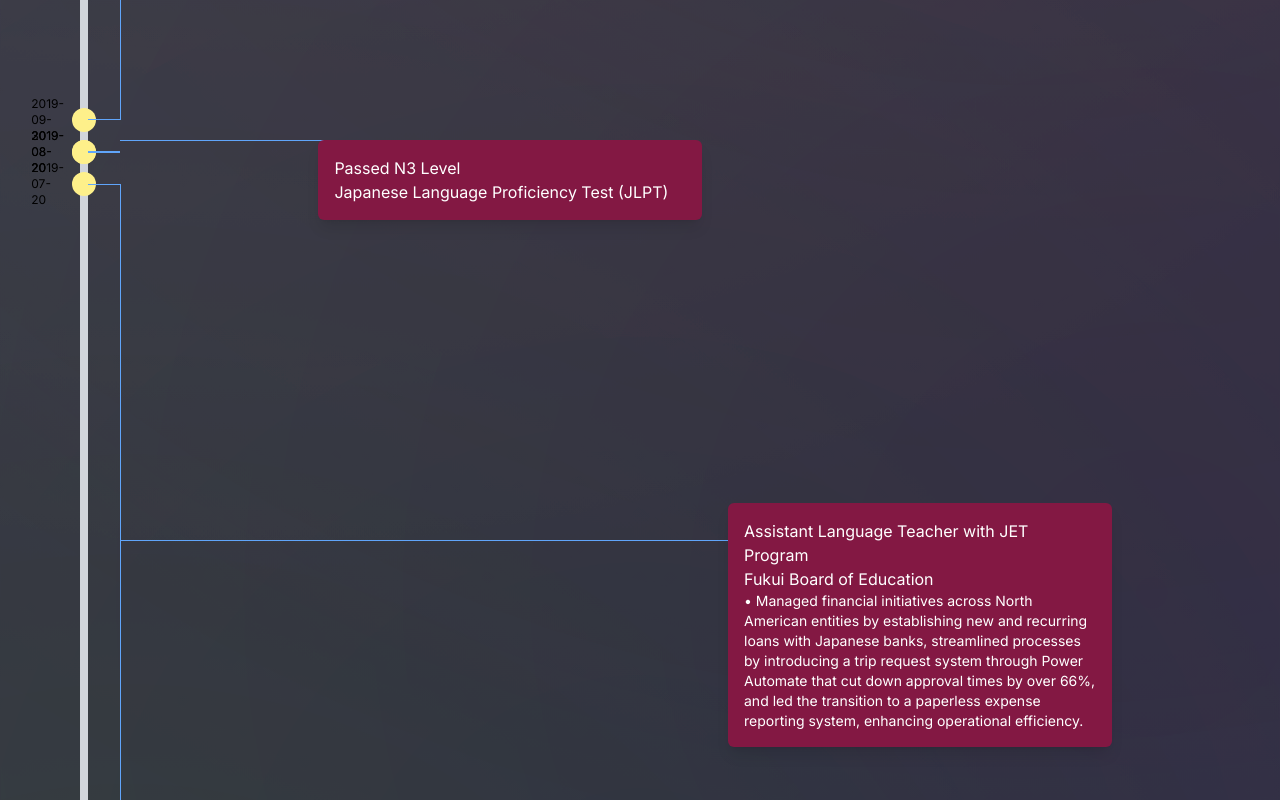
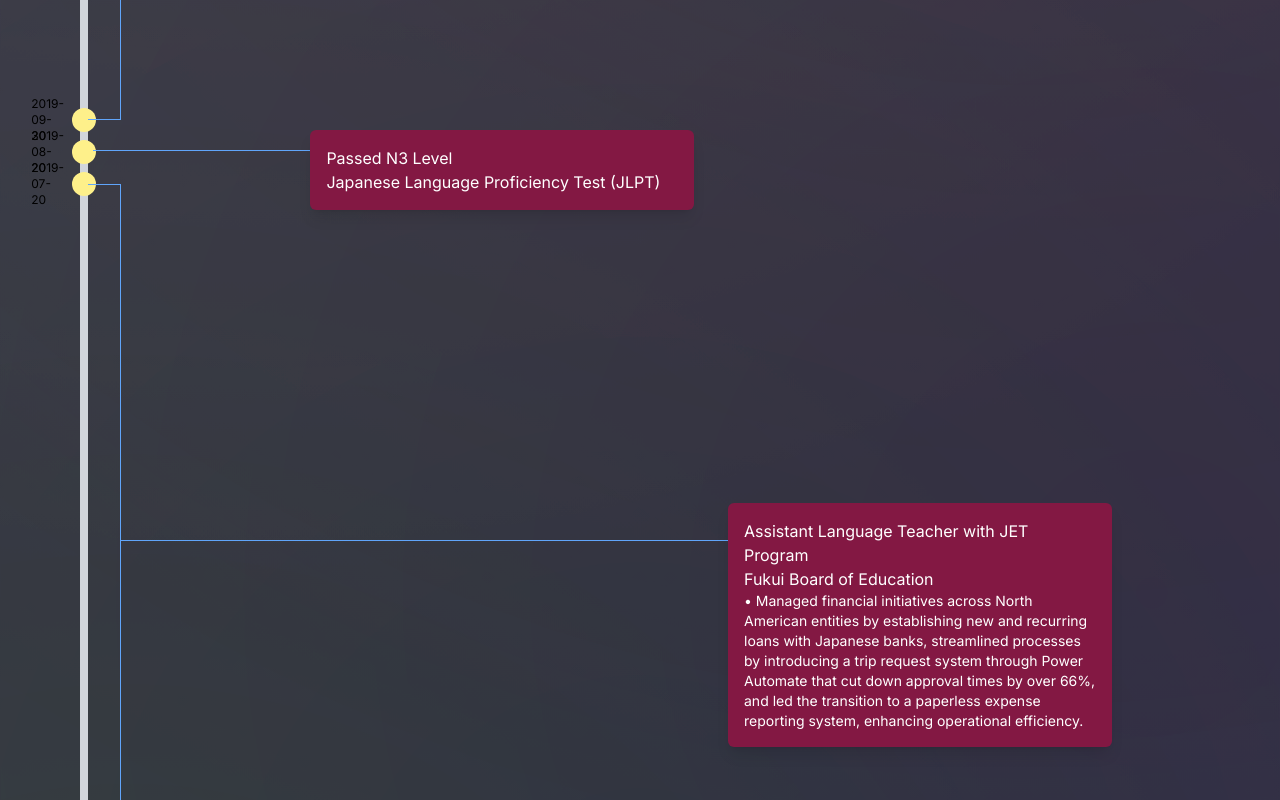
Before and after one commit to agrimes23/PortfolioSoftwareEngineer, a Next.js app: page /experience in a window 1280 px wide. Shown: the part 1860-2660 px from the top of the page. Built offline with nearby package versions, Linux system fonts and the light colour scheme.

Commit message:
one time event has been styled on experiences page

```diff
--- a/src/app/components/Timeline.tsx
+++ b/src/app/components/Timeline.tsx
@@ -91,11 +91,10 @@ const Timeline: React.FC = () => {
             minDate,
             maxDate
           );
-          const endPercentage = calculatePosition(
-            event.endDate,
-            minDate,
-            maxDate
-          );
+          // If startDate and endDate are the same, treat it as a one-day event
+          const endPercentage = event.startDate === event.endDate
+            ? startPercentage
+            : calculatePosition(event.endDate, minDate, maxDate);
 
           const midPercentage = (startPercentage + endPercentage) / 2;
 
--- a/src/app/components/TimelineBracket.tsx
+++ b/src/app/components/TimelineBracket.tsx
@@ -6,7 +6,7 @@ interface TimelineBracketProps {
     endDate: string;
     title: string;
     company: string;
-    description: string
+    description: string;
   };
   startPercentage: number;
   endPercentage: number;
@@ -22,8 +22,12 @@ const TimelineBracket: React.FC<TimelineBracketProps> = ({
   index,
 }) => {
   const getLineLengthAndPosition = (index: number) => {
-    if ((index) % 3 === 0) {
-      return { lineLength: "w-[20%]", boxPosition: "left-[20%]", hoverLength: "" }; // Short line, closer box
+    if (index % 3 === 0) {
+      return {
+        lineLength: "w-[20%]",
+        boxPosition: "left-[20%]",
+        hoverLength: "",
+      }; // Short line, closer box
     } else if (index % 3 === 1) {
       return { lineLength: "w-[50vw]", boxPosition: "left-[50vw]" }; // Medium line, middle box
     } else {
@@ -34,7 +38,7 @@ const TimelineBracket: React.FC<TimelineBracketProps> = ({
   const { lineLength, boxPosition } = getLineLengthAndPosition(index);
 
   return (
-    <div className="w-full ">
+    <div key={index} className="w-full ">
       {/* Start node */}
       <div
         className="absolute w-6 h-6 bg-yellow-200 rounded-full"
@@ -45,7 +49,28 @@ const TimelineBracket: React.FC<TimelineBracketProps> = ({
         </span>
       </div>
 
-      {/* End node */}
+      {/* Only render the end node if it's a multi-day event */}
+      {event.startDate === event.endDate ? (
+        <div className="w-full">
+          {/* Horizontal line extending to the text box */}
+          <div
+            className={`absolute bg-blue-400 h-[1px] group-hover:h-[3px] left-[0.8rem] group-hover:left-[2.3rem] transition-all duration-100 ${lineLength}`}
+            style={{ top: `${startPercentage + 0.3}%` }}
+          />
+
+          {/* Text box for one-day event */}
+          <div
+            className={`absolute bg-pink-900 text-white p-4 rounded-md w-96 shadow-lg transition-transform duration-100 group-hover:scale-125 ${boxPosition}`}
+            style={{ top: `${startPercentage - 0.3}%` }} // Adjust position slightly for better alignment
+          >
+            <h3>{event.title}</h3>
+            <h3>{event.company}</h3>
+            <p className="text-sm">{event.description}</p>
+          </div>
+        </div>
+      ) : (
+        <>
+          {/* End node for multi-day events */}
           <div
             className="absolute w-6 h-6 bg-yellow-200 rounded-full"
             style={{ top: `${endPercentage}%`, left: "-0.5rem" }}
@@ -54,7 +79,6 @@ const TimelineBracket: React.FC<TimelineBracketProps> = ({
               {event.endDate}
             </span>
           </div>
-
           {/* Midpoint node (the bracket) */}
           <div
             className="absolute ml-20"
@@ -103,7 +127,7 @@ const TimelineBracket: React.FC<TimelineBracketProps> = ({
 
               <div
                 className={`absolute bg-pink-900 text-white p-4 rounded-md w-96 shadow-lg transition-transform duration-100 group-hover:scale-125 ${boxPosition}`}
-            style={{ top: `45%`}}
+                style={{ top: `45%` }}
               >
                 <h3>{event.title}</h3>
                 <h3>{event.company}</h3>
@@ -111,6 +135,8 @@ const TimelineBracket: React.FC<TimelineBracketProps> = ({
               </div>
             </div>
           </div>
+        </>
+      )}
     </div>
   );
 };
```
Lines whose indentation alone changed are shown as unchanged.
